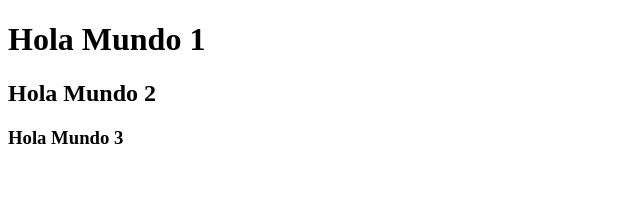
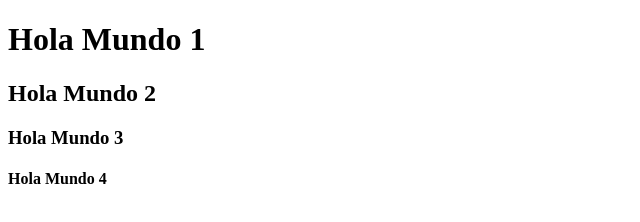
Before and after one commit to LuisaRuiz09/TallerAWS-GIT, a plain HTML site: page index.html in a window 1280 px wide. Shown: the whole page, without its empty margins (0-640 px from the left). Drawn offline with Linux system fonts and the light colour scheme.

Commit message:
Cuarto Commit

```diff
--- a/index.html
+++ b/index.html
@@ -11,6 +11,8 @@
         <h1>Hola Mundo 1</h1>
         <h2>Hola Mundo 2</h2>
         <h3>Hola Mundo 3</h3>
+        <h4>Hola Mundo 4</h4>
+
 
     </div>
 
```
